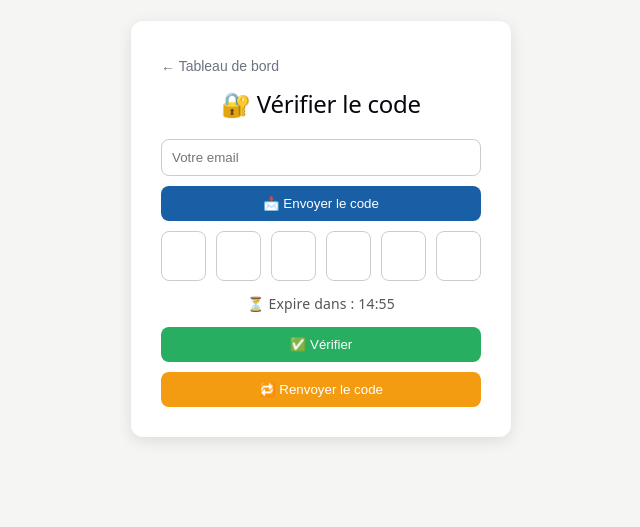
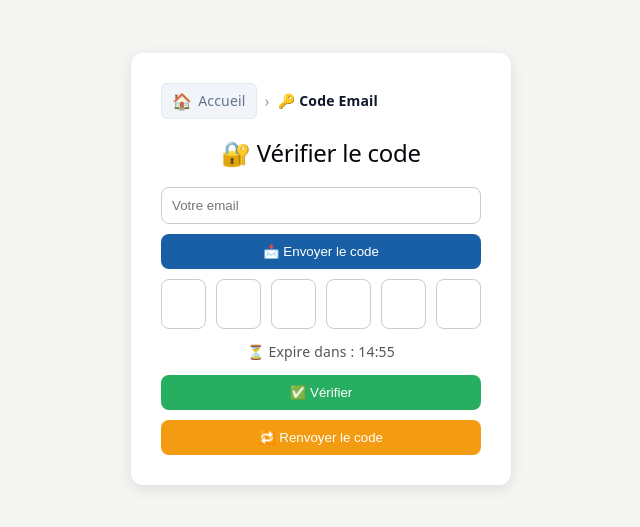
Before and after one commit to Adiallo1404/gestion-associations-front, a React (Vite) app: page /email-codes in a window 1280 px wide. Shown: the part 131-658 px from the top of the page, without its empty margins (319-959 px from the left). Built offline with nearby package versions, Linux system fonts and the light colour scheme; no server answers; sample sign-in values are in the browser's storage.

Commit message:
CORRECTION SCROLL

```diff
--- a/src/pages/EmailCodeFormPage.tsx
+++ b/src/pages/EmailCodeFormPage.tsx
@@ -79,10 +79,22 @@ export default function EmailCodeFormPage() {
     <div style={styles.page}>
       <div style={styles.card}>
 
-        {/* ✅ Bouton retour tableau de bord */}
-        <button style={styles.btnBack} onClick={() => navigate("/")}>
-          ← Tableau de bord
-        </button>
+        {/* BREADCRUMB */}
+        <nav style={{ display: "flex", alignItems: "center", gap: 8, marginBottom: 20, fontSize: 14 }}>
+          <span
+            onClick={() => navigate("/")}
+            style={{
+              display: "flex", alignItems: "center", gap: 6,
+              color: "#64748b", cursor: "pointer", fontWeight: 500,
+              background: "#f1f5f9", padding: "4px 10px",
+              borderRadius: 6, border: "1px solid #e2e8f0",
+            }}
+          >
+            <span style={{ fontSize: 16 }}>🏠</span> Accueil
+          </span>
+          <span style={{ color: "#94a3b8", fontSize: 16 }}>›</span>
+          <span style={{ color: "#0f172a", fontWeight: 600 }}>🔑 Code Email</span>
+        </nav>
 
         <h2 style={styles.title}>🔐 Vérifier le code</h2>
 
@@ -138,7 +150,7 @@ const styles: Record<string, React.CSSProperties> = {
     display: "flex",
     justifyContent: "center",
     alignItems: "center",
-    height: "90vh",
+    minHeight: "100vh",
     background: "#F5F5F3",
   },
   card: {
@@ -147,19 +159,6 @@ const styles: Record<string, React.CSSProperties> = {
     borderRadius: "12px",
     boxShadow: "0 4px 15px rgba(0,0,0,0.1)",
     width: "380px",
-  },
-  // ✅ Nouveau style bouton retour
-  btnBack: {
-    display: "inline-flex",
-    alignItems: "center",
-    gap: 6,
-    marginBottom: 16,
-    background: "none",
-    border: "none",
-    color: "#6b7280",
-    cursor: "pointer",
-    fontSize: 14,
-    padding: 0,
   },
   title: {
     textAlign: "center",
--- a/src/pages/LienPartageListPage.tsx
+++ b/src/pages/LienPartageListPage.tsx
@@ -35,9 +35,7 @@ const LienPartageListPage: React.FC = () => {
     }
   };
 
-  useEffect(() => {
-    fetchLiens();
-  }, [filters, page]);
+  useEffect(() => { fetchLiens(); }, [filters, page]);
 
   const handleSearch = () => {
     const newFilters: LienPartageFilters = {};
@@ -69,7 +67,14 @@ const LienPartageListPage: React.FC = () => {
   return (
     <div style={{ padding: isMobile ? "12px" : "12px 40px", background: "#f8fafc", minHeight: "100vh" }}>
 
-      {/* ✅ BREADCRUMB SUPPRIMÉ (Géré par App.tsx) */}
+      {/* BREADCRUMB */}
+      <nav style={breadcrumbStyle}>
+        <span style={breadcrumbHome} onClick={() => navigate("/")}>
+          <span style={{ fontSize: 16 }}>🏠</span> Accueil
+        </span>
+        <span style={breadcrumbSeparator}>›</span>
+        <span style={breadcrumbCurrent}>🔗 Liens de partage</span>
+      </nav>
 
       {/* HEADER */}
       <div style={{ display: "flex", justifyContent: "space-between", alignItems: "center", marginBottom: 24, marginTop: 10 }}>
@@ -88,7 +93,7 @@ const LienPartageListPage: React.FC = () => {
       <div style={filterContainer(isMobile)}>
         {!isMobile && (
           <div style={filterGroup}>
-            <span style={label}>Document ID</span>
+            <span style={labelStyle}>Document ID</span>
             <input
               style={inputStyle} type="number" placeholder="Ex : 1"
               value={filterDocumentId}
@@ -98,7 +103,7 @@ const LienPartageListPage: React.FC = () => {
         )}
         {!isMobile && (
           <div style={filterGroup}>
-            <span style={label}>Créé par (User ID)</span>
+            <span style={labelStyle}>Créé par (User ID)</span>
             <input
               style={inputStyle} type="number" placeholder="Ex : 3"
               value={filterCreeParId}
@@ -107,7 +112,7 @@ const LienPartageListPage: React.FC = () => {
           </div>
         )}
         <div style={filterGroup}>
-          <span style={label}>Statut</span>
+          <span style={labelStyle}>Statut</span>
           <select style={selectStyle} value={filterActif} onChange={(e) => setFilterActif(e.target.value)}>
             <option value="">Tous les statuts</option>
             <option value="true">Actif</option>
@@ -175,8 +180,7 @@ const LienPartageListPage: React.FC = () => {
                 <tr>
                   <td colSpan={8} style={{ padding: 40, textAlign: "center", color: "#94a3b8" }}>Aucun lien trouvé.</td>
                 </tr>
-              ) : (
-                liens.map((lien) => (
+              ) : liens.map((lien) => (
                 <tr key={lien.id} style={{ borderBottom: "1px solid #f1f5f9" }}>
                   {!isTablet && <td style={tdMuted}>#{lien.id}</td>}
                   <td style={td}>
@@ -207,8 +211,7 @@ const LienPartageListPage: React.FC = () => {
                     </div>
                   </td>
                 </tr>
-                ))
-              )}
+              ))}
             </tbody>
           </table>
         </div>
@@ -228,7 +231,39 @@ const LienPartageListPage: React.FC = () => {
   );
 };
 
-// ── Styles ────────────────────────────────────────────────────────────────────
+// ── Styles Breadcrumb ─────────────────────────────────────────────────────────
+const breadcrumbStyle: React.CSSProperties = {
+  display: "flex",
+  alignItems: "center",
+  gap: 8,
+  marginBottom: 20,
+  fontSize: 14,
+};
+
+const breadcrumbHome: React.CSSProperties = {
+  display: "flex",
+  alignItems: "center",
+  gap: 6,
+  color: "#64748b",
+  cursor: "pointer",
+  fontWeight: 500,
+  background: "#f1f5f9",
+  padding: "4px 10px",
+  borderRadius: 6,
+  border: "1px solid #e2e8f0",
+};
+
+const breadcrumbSeparator: React.CSSProperties = {
+  color: "#94a3b8",
+  fontSize: 16,
+};
+
+const breadcrumbCurrent: React.CSSProperties = {
+  color: "#0f172a",
+  fontWeight: 600,
+};
+
+// ── Autres Styles ─────────────────────────────────────────────────────────────
 const filterContainer = (isMobile: boolean): React.CSSProperties => ({
   background: "#fff", border: "1px solid #e2e8f0", borderRadius: 12,
   padding: isMobile ? 12 : "20px", marginBottom: 24,
@@ -236,35 +271,25 @@ const filterContainer = (isMobile: boolean): React.CSSProperties => ({
   flexWrap: "wrap", alignItems: "flex-end", boxShadow: "0 1px 3px rgba(0,0,0,0.05)"
 });
 
-const btnPrimary = { background: "#2563eb", color: "#fff", border: "none", borderRadius: 8, padding: "10px 18px", fontSize: 14, cursor: "pointer", fontWeight: 600 } as React.CSSProperties;
-const btnSearch  = { background: "#0f172a", color: "#fff", border: "none", borderRadius: 8, padding: "10px 20px", fontSize: 14, cursor: "pointer", fontWeight: 500 } as React.CSSProperties;
-const btnOutline = { background: "#fff", color: "#64748b", border: "1px solid #cbd5e1", borderRadius: 8, padding: "10px 20px", fontSize: 14, cursor: "pointer" } as React.CSSProperties;
-const btnInfo    = { background: "#f1f5f9", color: "#334155", border: "1px solid #cbd5e1", borderRadius: 6, padding: "6px 12px", fontSize: 13, cursor: "pointer", fontWeight: 500 } as React.CSSProperties;
-const btnDanger  = { background: "#fef2f2", color: "#ef4444", border: "1px solid #fecaca", borderRadius: 6, padding: "6px 12px", fontSize: 13, cursor: "pointer", fontWeight: 500 } as React.CSSProperties;
-const filterGroup = { display: "flex", flexDirection: "column" as const, gap: 4, flex: 1, minWidth: 160 };
-const label      = { fontSize: 12, color: "#64748b", fontWeight: 600, textTransform: "uppercase" as const } as React.CSSProperties;
-const inputStyle = { border: "1px solid #cbd5e1", borderRadius: 8, padding: "10px 12px", fontSize: 14, background: "#fff", outline: "none" } as React.CSSProperties;
-const selectStyle = { border: "1px solid #cbd5e1", borderRadius: 8, padding: "10px 12px", fontSize: 14, background: "#fff", outline: "none", cursor: "pointer" } as React.CSSProperties;
-const th         = { padding: "12px 16px", textAlign: "left" as const, fontWeight: 600, fontSize: 12, color: "#475569", textTransform: "uppercase" as const, letterSpacing: "0.05em" };
-const td         = { padding: "14px 16px", color: "#1e293b", verticalAlign: "middle" as const } as React.CSSProperties;
-const tdMuted    = { padding: "14px 16px", color: "#64748b", verticalAlign: "middle" as const } as React.CSSProperties;
-const badgeSuccess   = { background: "#f0fdf4", color: "#16a34a", border: "1px solid #bbf7d0", borderRadius: 20, padding: "2px 10px", fontSize: 12, fontWeight: 700 } as React.CSSProperties;
+const btnPrimary    = { background: "#2563eb", color: "#fff", border: "none", borderRadius: 8, padding: "10px 18px", fontSize: 14, cursor: "pointer", fontWeight: 600 } as React.CSSProperties;
+const btnSearch     = { background: "#0f172a", color: "#fff", border: "none", borderRadius: 8, padding: "10px 20px", fontSize: 14, cursor: "pointer", fontWeight: 500 } as React.CSSProperties;
+const btnOutline    = { background: "#fff", color: "#64748b", border: "1px solid #cbd5e1", borderRadius: 8, padding: "10px 20px", fontSize: 14, cursor: "pointer" } as React.CSSProperties;
+const btnInfo       = { background: "#f1f5f9", color: "#334155", border: "1px solid #cbd5e1", borderRadius: 6, padding: "6px 12px", fontSize: 13, cursor: "pointer", fontWeight: 500 } as React.CSSProperties;
+const btnDanger     = { background: "#fef2f2", color: "#ef4444", border: "1px solid #fecaca", borderRadius: 6, padding: "6px 12px", fontSize: 13, cursor: "pointer", fontWeight: 500 } as React.CSSProperties;
+const filterGroup   = { display: "flex", flexDirection: "column" as const, gap: 4, flex: 1, minWidth: 160 };
+const labelStyle    = { fontSize: 12, color: "#64748b", fontWeight: 600, textTransform: "uppercase" as const } as React.CSSProperties;
+const inputStyle    = { border: "1px solid #cbd5e1", borderRadius: 8, padding: "10px 12px", fontSize: 14, background: "#fff", outline: "none" } as React.CSSProperties;
+const selectStyle   = { border: "1px solid #cbd5e1", borderRadius: 8, padding: "10px 12px", fontSize: 14, background: "#fff", outline: "none", cursor: "pointer" } as React.CSSProperties;
+const th            = { padding: "12px 16px", textAlign: "left" as const, fontWeight: 600, fontSize: 12, color: "#475569", textTransform: "uppercase" as const, letterSpacing: "0.05em" };
+const td            = { padding: "14px 16px", color: "#1e293b", verticalAlign: "middle" as const } as React.CSSProperties;
+const tdMuted       = { padding: "14px 16px", color: "#64748b", verticalAlign: "middle" as const } as React.CSSProperties;
+const badgeSuccess  = { background: "#f0fdf4", color: "#16a34a", border: "1px solid #bbf7d0", borderRadius: 20, padding: "2px 10px", fontSize: 12, fontWeight: 700 } as React.CSSProperties;
 const badgeSecondary = { background: "#f8fafc", color: "#64748b", border: "1px solid #e2e8f0", borderRadius: 20, padding: "2px 10px", fontSize: 12, fontWeight: 700 } as React.CSSProperties;
-const tokenBadge = { fontSize: 12, color: "#475569", background: "#f1f5f9", padding: "2px 6px", borderRadius: 4 };
+const tokenBadge      = { fontSize: 12, color: "#475569", background: "#f1f5f9", padding: "2px 6px", borderRadius: 4 };
 const tokenBadgeTable = { fontSize: 13, background: "#f8fafc", padding: "2px 4px", borderRadius: 4, color: "#334155" };
-const mobileCard = { background: "#fff", border: "1px solid #e2e8f0", borderRadius: 12, padding: 14, boxShadow: "0 1px 2px rgba(0,0,0,0.05)" };
-const tableWrapper = { background: "#fff", border: "1px solid #e2e8f0", borderRadius: 12, overflow: "hidden", boxShadow: "0 1px 3px rgba(0,0,0,0.05)" };
-const errorBanner = { border: "1px solid #fca5a5", background: "#fef2f2", color: "#dc2626", borderRadius: 8, padding: "12px 16px", fontSize: 14, marginBottom: 16 };
-
-// ✅ Suppression du paramètre inutilisé 'active' pour corriger TS6133
-const pageBtnStyle: React.CSSProperties = {
-  border: "1px solid #cbd5e1",
-  background: "#fff",
-  borderRadius: 8,
-  padding: "8px 16px",
-  fontSize: 14,
-  cursor: "pointer",
-  fontWeight: 600
-};
+const mobileCard    = { background: "#fff", border: "1px solid #e2e8f0", borderRadius: 12, padding: 14, boxShadow: "0 1px 2px rgba(0,0,0,0.05)" };
+const tableWrapper  = { background: "#fff", border: "1px solid #e2e8f0", borderRadius: 12, overflow: "hidden", boxShadow: "0 1px 3px rgba(0,0,0,0.05)" };
+const errorBanner   = { border: "1px solid #fca5a5", background: "#fef2f2", color: "#dc2626", borderRadius: 8, padding: "12px 16px", fontSize: 14, marginBottom: 16 };
+const pageBtnStyle: React.CSSProperties = { border: "1px solid #cbd5e1", background: "#fff", borderRadius: 8, padding: "8px 16px", fontSize: 14, cursor: "pointer", fontWeight: 600 };
 
 export default LienPartageListPage;
```
Lines whose indentation alone changed are shown as unchanged.
